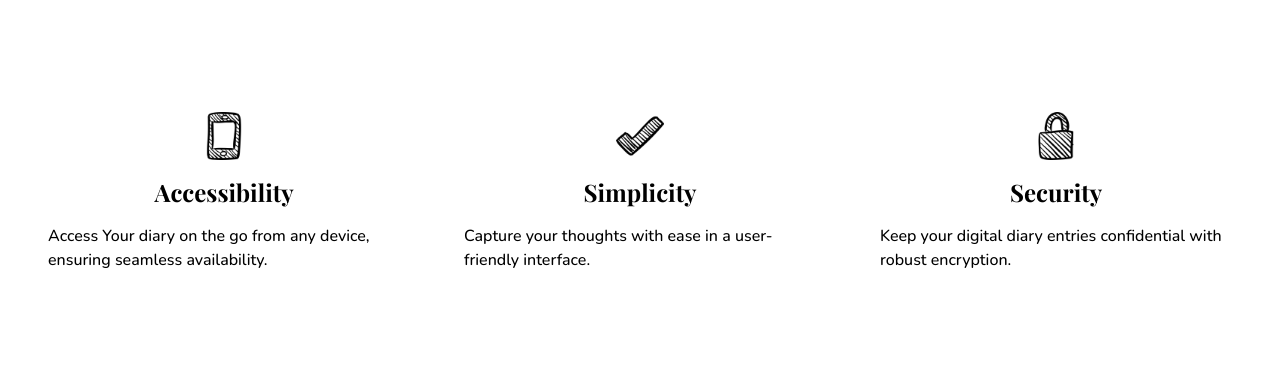
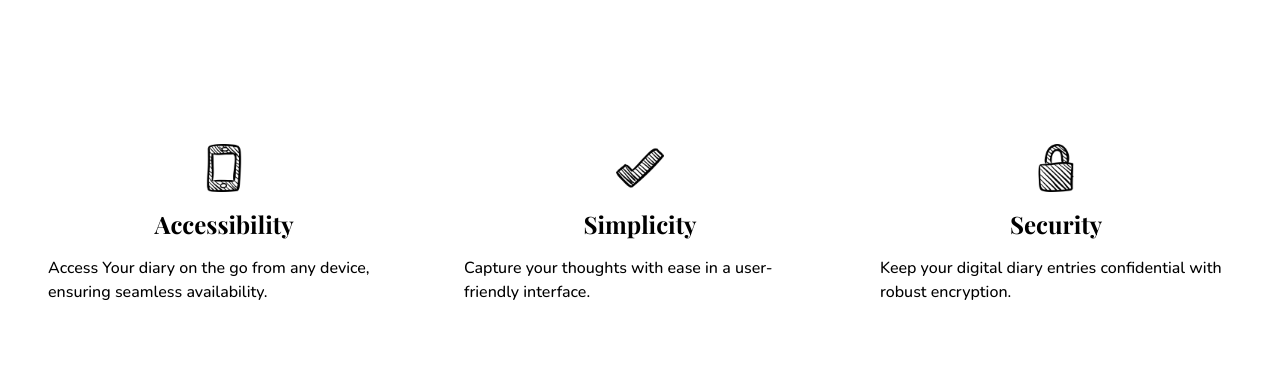
Before and after one commit to rckash/rDiary, a React (Vite) app: page / in a window 1280 px wide. Shown: the part 800-1170 px from the top of the page. Built offline with nearby package versions, Linux system fonts and the light colour scheme; a web font is replaced by a local one.

Commit message:
Adjust margin for Features and SignUp section

```diff
--- a/src/components/Features/Features.css
+++ b/src/components/Features/Features.css
@@ -4,7 +4,7 @@
     gap: 2rem;
     justify-content: space-between;
     align-items: center;
-    margin: 6rem 2rem;
+    margin: 8rem 2rem;
 }
 
 .features-section div {
--- a/src/components/SignUp/SignUp.css
+++ b/src/components/SignUp/SignUp.css
@@ -1,6 +1,6 @@
 .sign-up-section {
     padding: 2rem;
-    margin: 6rem 2rem;
+    margin: 8rem 2rem;
     display: grid;
     grid-template-columns: 1fr 1fr;
 }
```
